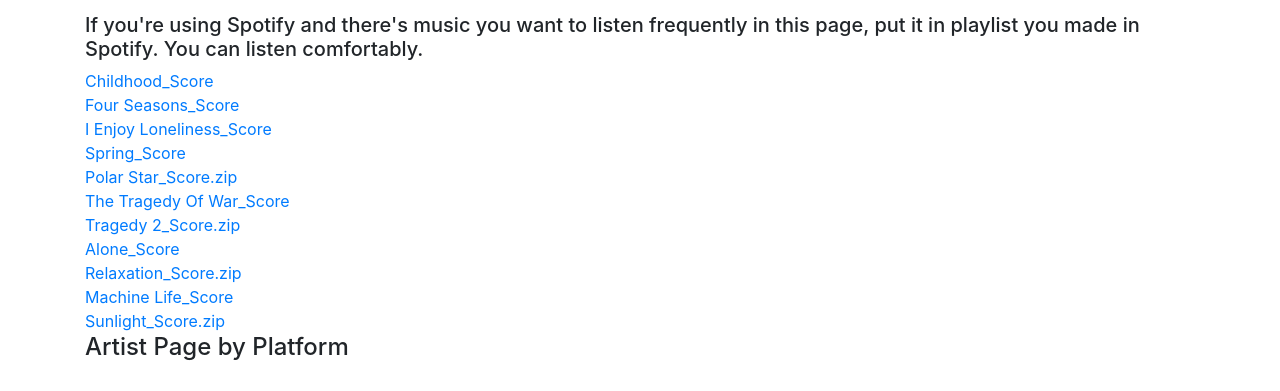
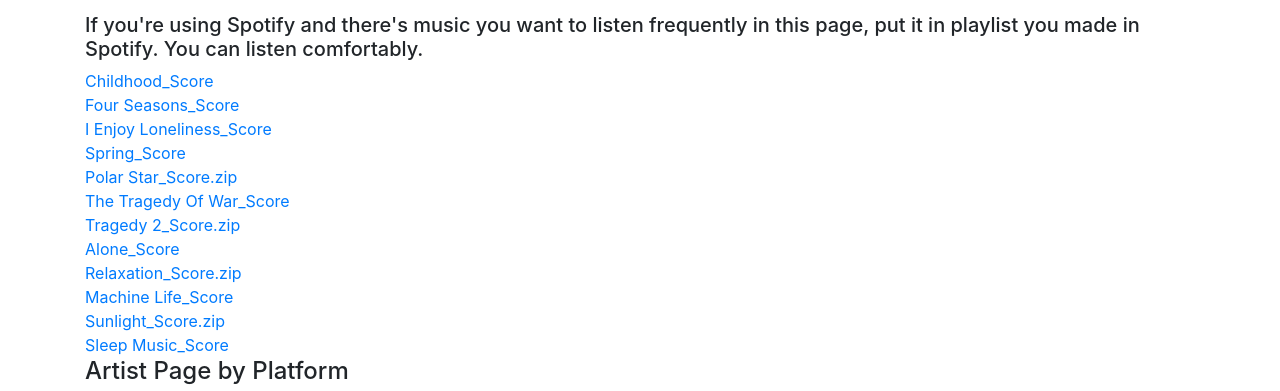
Before and after one commit to fourseasons01/github.io, a plain HTML site: page index.html in a window 1280 px wide. Shown: the part 220-611 px from the top of the page. Drawn offline with Linux system fonts and the light colour scheme.

Commit message:
Update index.html

```diff
--- a/index.html
+++ b/index.html
@@ -65,6 +65,8 @@ src="https://www.facebook.com/tr?id=912628906182512&ev=PageView&noscript=1"
 	  <a href = "Machine Life_Score.png">Machine Life_Score</a>
 	  <br>
 	  <a href = "Sunlight_Score.zip">Sunlight_Score.zip</a>
+	  <br>
+	  <a href = "Sleep Music_Score.png">Sleep Music_Score</a>
 	  <br>
 
 	  <h4>Artist Page by Platform</h4>
```
